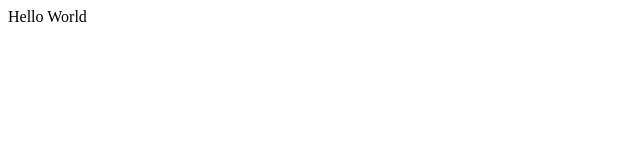
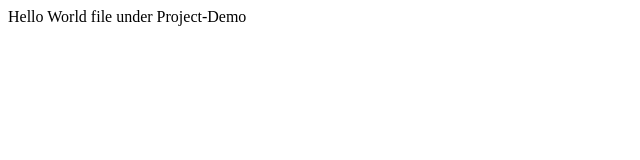
Before and after one commit to Vishal-Indian/Project-Demo, a plain HTML site: page Index.html in a window 1280 px wide. Shown: the whole page, without its empty margins (0-640 px from the left). Drawn offline with Linux system fonts and the light colour scheme.

Commit message:
Updating index file

```diff
--- a/Index.html
+++ b/Index.html
@@ -1 +1 @@
-<p>Hello World</p>
+<p>Hello World file under Project-Demo</p>
```
